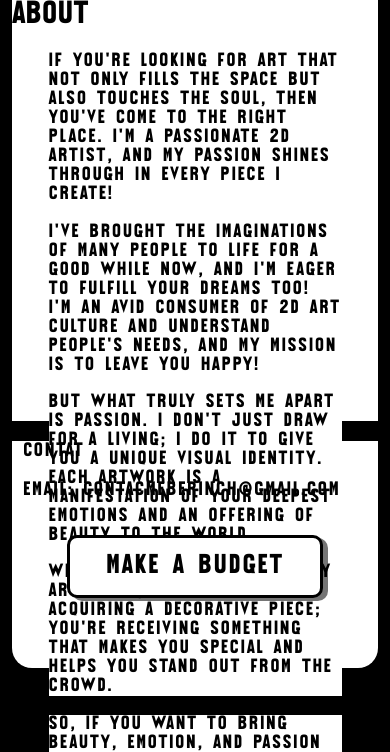
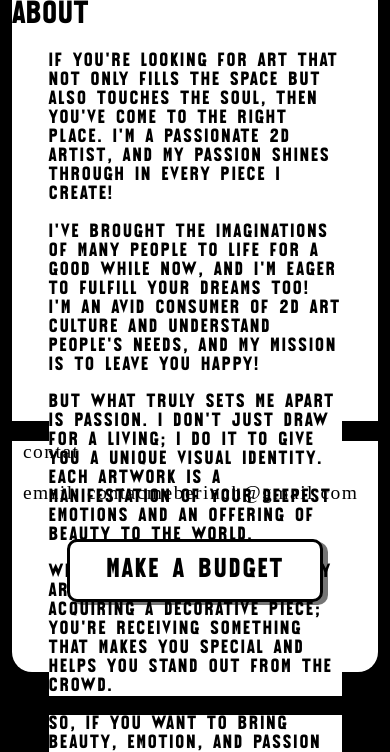
Before and after one commit to whandril-matos/my_work_portfolio, a PHP site: page / in a window 390 px wide. Shown: the part 4152-4904 px from the top of the page. Run offline with PHP 8.4, Linux system fonts and the light colour scheme.

Commit message:
New brake points alteration

```diff
--- a/src/CSS/brakePoinst.css
+++ b/src/CSS/brakePoinst.css
@@ -22,7 +22,7 @@
         font-size: 5vw;
         text-align:left;
         margin: 0% 3%;
-        font-family:'gerlFont';
+        font-family:'gerlFontS';
         letter-spacing: 1.5px;
     }
     .nav{
```
